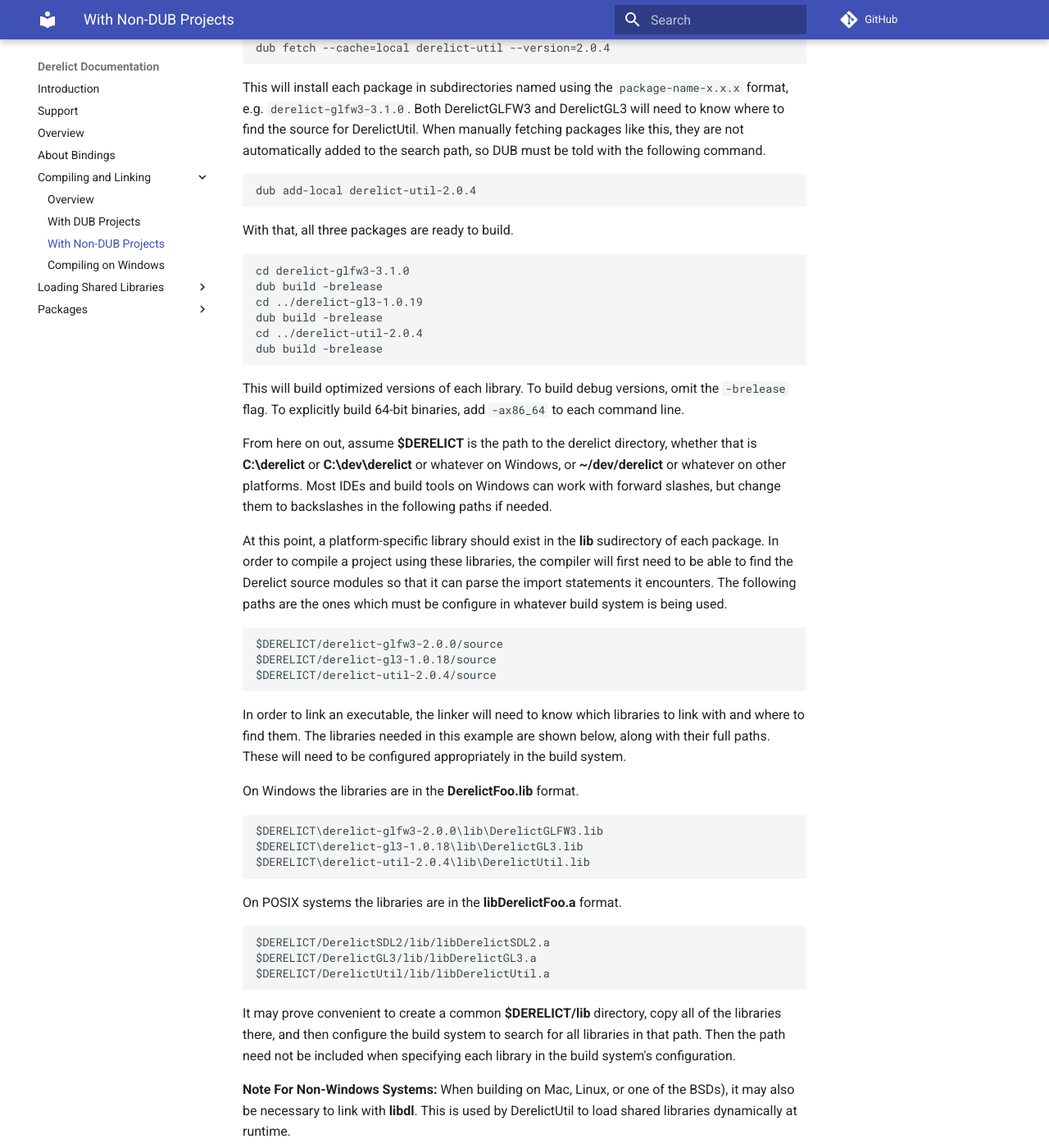
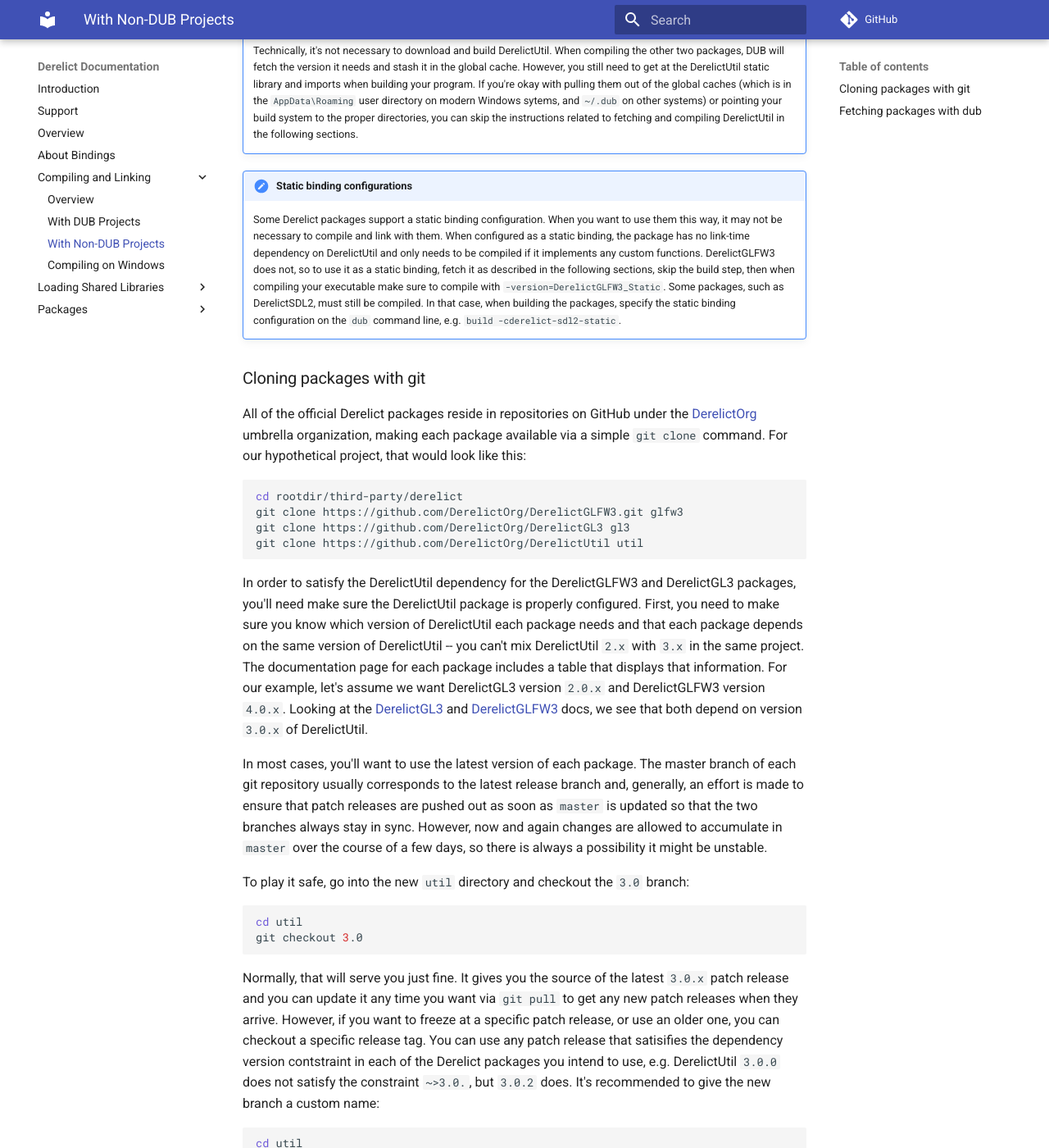
Before and after one commit to DerelictOrg/derelictorg.github.io, an MkDocs documentation site: the page built from docs/building/without-dub.md, in a window 1280 px wide and 1400 px high, scrolled down 624 px. Shown: the whole window at 82% size. Built offline with MkDocs 1.6.1 and Material for MkDocs 9.7.7, drawn with Linux system fonts in a browser that asks for light colours; old or Windows-style settings are respelled for this version of MkDocs; some of the changed text lies outside the part shown.

Commit message:
Revise the doc on building without dub

````diff
--- a/docs/building/without-dub.md
+++ b/docs/building/without-dub.md
@@ -1,69 +1,128 @@
-When using a build system besides DUB, or an IDE, to manage a Derelict project, the first thing to do is to determine which Derelict packages are required. In the example to follow, a project using DerelictGLFW3 and DerelictGL3 is assumed. Both, like all Derelict packages, have a dependency on DerelictUtil. All three of these packages will need to be obtained manually. One way is to clone them from their git repositories, but then the correct branches must be selected for the specific versions of each package required by the project. It's much simpler to perform a manual fetch with DUB and let it grab the correct branches instead.
+When using an IDE or any build system other than DUB to manage a project using Derelict, the Derelict packages must be manually compiled and configured.
 
-It's probably best to use the latest version of DerelictGLFW3 and DerelictGL3. The latest version can be determined by visiting [code.dlang.org] and searching for `derelict-glfw3` and `derelict-gl3` on that page. Currently, that is `3.1.0` for the former and `1.0.19` for the latter. It's also necessary to determine which version of DerelictUtil to build against. It should be a version compatible with all of the Derelict packages that will be used with the project. For this example, `2.0.4` is used.
+The first thing to do is to determine which Derelict packages are required. In the example to follow, a hypothetical project using [DerelictGLFW3] and [DerelictGL3] serves as an example. Let's assume a project directory tree that looks like this:
 
-The following commands will manually fetch each package.
+```txt
+- rootDir
+-- bin
+-- libs
+-- import
+--- derelict
+-- source
+-- third-party
+--- derelict
+```
+
+ All Derelict packages have a dependency on DerelictUtil. All three of these packages will need to be obtained and compiled. DUB is the only build tool supported, but there are two recommended ways to obtain the sources.
+
+!!! note "A DerelictUtil caveat"
+    Technically, it's not necessary to download and build DerelictUtil. When compiling the other two packages, DUB will fetch the version it needs and stash it in the global cache. However, you still need to get at the DerelictUtil static library and imports when building your program. If you're okay with pulling them out of the global caches (which is in the `AppData\Roaming` user directory on modern Windows sytems, and `~/.dub` on other systems) or pointing your build system to the proper directories, you can skip the instructions related to fetching and compiling DerelictUtil in the following sections.
+
+!!! note "Static binding configurations"
+    Some Derelict packages support a static binding configuration. When you want to use them this way, it may not be necessary to compile and link with them. When configured as a static binding, the package has no link-time dependency on DerelictUtil and only needs to be compiled if it implements any custom functions. DerelictGLFW3 does not, so to use it as a static binding, fetch it as described in the following sections, skip the build step, then when compiling your executable make sure to compile with `-version=DerelictGLFW3_Static`. Some packages, such as DerelictSDL2, must still be compiled. In that case, when building the packages, specify the static binding configuration on the `dub` command line, e.g. `build -cderelict-sdl2-static`.
+
+### Cloning packages with git
+
+All of the official Derelict packages reside in repositories on GitHub under the [DerelictOrg] umbrella organization, making each package available via a simple `git clone` command. For our hypothetical project, that would look like this:
+
+```bash
+cd rootdir/third-party/derelict
+git clone https://github.com/DerelictOrg/DerelictGLFW3.git glfw3
+git clone https://github.com/DerelictOrg/DerelictGL3 gl3
+git clone https://github.com/DerelictOrg/DerelictUtil util
+```
+
+In order to satisfy the DerelictUtil dependency for the DerelictGLFW3 and DerelictGL3 packages, you'll need make sure the DerelictUtil package is properly configured. First, you need to make sure you know which version of DerelictUtil each package needs and that each package depends on the same version of DerelictUtil -- you can't mix DerelictUtil `2.x` with `3.x` in the same project. The documentation page for each package includes a table that displays that information. For our example, let's assume we want DerelictGL3 version `2.0.x` and DerelictGLFW3 version `4.0.x`. Looking at the [DerelictGL3] and [DerelictGLFW3] docs, we see that both depend on version `3.0.x` of DerelictUtil.
+
+In most cases, you'll want to use the latest version of each package. The master branch of each git repository usually corresponds to the latest release branch and, generally, an effort is made to ensure that patch releases are pushed out as soon as `master` is updated so that the two branches always stay in sync. However, now and again changes are allowed to accumulate in `master` over the course of a few days, so there is always a possibility it might be unstable.
+
+To play it safe, go into the new `util` directory and checkout the `3.0` branch:
+
+```bash
+cd util
+git checkout 3.0
+```
+
+Normally, that will serve you just fine. It gives you the source of the latest `3.0.x` patch release and you can update it any time you want via `git pull` to get any new patch releases when they arrive. However, if you want to freeze at a specific patch release, or use an older one, you can checkout a specific release tag. You can use any patch release that satisifies the dependency version contstraint in each of the Derelict packages you intend to use, e.g. DerelictUtil `3.0.0` does not satisfy the constraint `~>3.0.`, but `3.0.2` does. It's recommended to give the new branch a custom name:
+
+```bash
+cd util
+git checkout tags/v3.0.0 -b 3.0.0-local
+```
+
+Once the DerelictUtil source is configured to the proper branch, DUB needs to be told where to find it. For this, we can use `dub add-local`, which takes a directory name and an optional versoin number as an argument. For this example, all we need is the directory name. Since we changed into the `util` directory in the step above, that means simply `.`.
+
+```bash
+dub add-local .
+```
+
+Of course, if you're still in the parent directory, it would be:
+
+```bash
+dub add-local util
+```
+
+With that, we're ready to build the DerelictGL3 and DerelictGLFW3 packages. Again, you can choose to build the master branch of each, checkout the latest branch that correponds to the latest release, or checkout a specific tag. For our example, we'll checkout the latest release branches.
+
+Assuming we're already in the `util` directory:
+
+```bash
+dub build -b release -ax86_64
+cd ../gl3
+git checkout 2.0
+dub build -brelease -ax86_64
+cd ../glfw3
+git checkout 4.0
+dub build -brelease -ax86_64
+```
+
+This will build optimized 64-bit versions of each library. To build debug versions, omit the `-brelease` flag. To build 32-bit binaries, omit the `-ax86_64`. On Windows, to build 32-bit COFF binaries, replace `ax86_64` with `x86_mscoff`.
+
+You'll now see the files like `util\lib\DerelictUtil.lib` on Windows and `util/lib/libDerelictUtil.a` elsewhere. To use the packages in your project, you need to configure your build tool or IDE to find these libraries along with the source. The import path needs to be set to include the `source` directory of each packge, e.g. `glfw3/source`, and the library path the `lib` directory of each package, e.g. `glfw3/lib`. Alternatively, you can copy all of the source files to a common root directory, do the same for the library files, and add one directory each to the import and library path configurations in your build tool instead of three.
+
+[DerelictOrg]: https://github.com/DerelictOrg
+
+### Fetching packages with dub
+
+Using the same hypothetical project as the example in the previous section, we'll see how to obtain DerelictGL3 `2.0.0`, DerelictGLFW3 `4.0.0`, and DerelictUtil `3.0.0` via `dub`. Note that using this approach is akin to cloning the repositories with git and checkout out a specific git tag.
+
+Starting from the same project root directory as above, the following commands will manually fetch each package.
 
 ```
-mkdir derelict
 cd derelict
-dub fetch --cache=local derelict-glfw3 --version=3.1.0
-dub fetch --cache=local derelict-gl3 --version=1.0.19
-dub fetch --cache=local derelict-util --version=2.0.4
+dub fetch --cache=local derelict-glfw3 --version=4.0.0
+dub fetch --cache=local derelict-gl3 --version=2.0.0
+dub fetch --cache=local derelict-util --version=3.0.0
 ```
 
-This will install each package in subdirectories named using the `package-name-x.x.x` format, e.g. `derelict-glfw3-3.1.0`. Both DerelictGLFW3 and DerelictGL3 will need to know where to find the source for DerelictUtil. When manually fetching packages like this, they are not automatically added to the search path, so DUB must be told with the following command.
+The `--cache=local` argument causes each package to be installed in subdirectories named using the `package-name-x.x.x` format, e.g. `derelict-glfw3-4.0.0`. Each of these directories will cotian a subdirectory that matches the DUB package name, e.g. `derelict-glfw3-4.0.0/derelict-glfw3`. This second subdirectory is the package root.
+
+As before, DUB needs to be told where to find DerelictUtil.
 
 ```
-dub add-local derelict-util-2.0.4
+dub add-local derelict-util-3.0.0/derelict-util
 ```
 
 With that, all three packages are ready to build.
 
 ```
-cd derelict-glfw3-3.1.0
-dub build -brelease
-cd ../derelict-gl3-1.0.19
-dub build -brelease
-cd ../derelict-util-2.0.4
-dub build -brelease
+cd derelict-glfw3-4.0.0/derelict-glfw3
+dub build -brelease -ax86_64
+cd ../derelict-gl3-2.0.0/derelict-gl3
+dub build -brelease -ax86_64
+cd ../derelict-util-3.0.0/derelict-util
+dub build -brelease -ax86_64
 ```
 
-This will build optimized versions of each library. To build debug versions, omit the `-brelease` flag. To explicitly build 64-bit binaries, add `-ax86_64` to each command line.
+This will build optimized 64-bit versions of each library. To build debug versions, omit the `-brelease` flag. To build 32-bit binaries, omit the `-ax86_64`. On Windows, to build 32-bit COFF binaries, replace `ax86_64` with `x86_mscoff`.
 
-From here on out, assume **$DERELICT** is the path to the derelict directory, whether that is **C:\derelict** or **C:\dev\derelict** or whatever on Windows, or **~/dev/derelict** or whatever on other platforms. Most IDEs and build tools on Windows can work with forward slashes, but change them to backslashes in the following paths if needed.
+You'll now see the files like `derelict-util-3.0.0\derelict-util\lib\DerelictUtil.lib` on Windows and `derelict-util-3.0.0/derelict-util/lib/libDerelictUtil.a` elsewhere. To use the packages in your project, you need to configure your build tool or IDE to find these libraries along with the source. The import path needs to be set to include the `source` directory of each packge, e.g. `derelict-glfw3-4.0.0/derelict-glfw3/source`, and the library path the `lib` directory of each package, e.g. `derelict-glfw3-4.0.0/derelict-glfw3/lib`. Alternatively, you can copy all of the source files to a common root directory, do the same for the library files, and add one directory each to the import and library path configurations in your build tool instead of three.
 
-At this point, a platform-specific library should exist in the **lib** sudirectory of each package. In order to compile a project using these libraries, the compiler will first need to be able to find the Derelict source modules so that it can parse the import statements it encounters. The following paths are the ones which must be configure in whatever build system is being used.
-
-```
-$DERELICT/derelict-glfw3-2.0.0/source
-$DERELICT/derelict-gl3-1.0.18/source
-$DERELICT/derelict-util-2.0.4/source
-
-```
-
-In order to link an executable, the linker will need to know which libraries to link with and where to find them. The libraries needed in this example are shown below, along with their full paths. These will need to be configured appropriately in the build system.
-
-On Windows the libraries are in the **DerelictFoo.lib** format.
-
-```
-$DERELICT\derelict-glfw3-2.0.0\lib\DerelictGLFW3.lib
-$DERELICT\derelict-gl3-1.0.18\lib\DerelictGL3.lib
-$DERELICT\derelict-util-2.0.4\lib\DerelictUtil.lib
-```
-
-On POSIX systems the libraries are in the **libDerelictFoo.a** format.
-
-```
-$DERELICT/DerelictSDL2/lib/libDerelictSDL2.a
-$DERELICT/DerelictGL3/lib/libDerelictGL3.a
-$DERELICT/DerelictUtil/lib/libDerelictUtil.a
-```
-
-It may prove convenient to create a common **$DERELICT/lib** directory, copy all of the libraries there, and then configure the build system to search for all libraries in that path. Then the path need not be included when specifying each library in the build system's configuration.
-
-**Note For Non-Windows Systems:** When building on Mac, Linux, or one of the BSDs), it may also be necessary to link with **libdl**. This is used by DerelictUtil to load shared libraries dynamically at runtime.
+!!! note "For Linux"
+    When compiling executables that use Derelict dynamic bindings on Linux, it's necessary to link with `libdl`. This is used by DerelictUtil to load shared libraries dynamically at runtime.
 
 Failure to properly configure the build system will result in compilation or linker errors. It is beyond the scope of this documentation to describe how to configure the various IDEs and build tools people may use with D. Learning to do so is entirely up to the user.
 
 [code.dlang.org]: https://code.dlang.org
+[DerelictGLFW3]: ../packages/glfw3
+[DerelictGL3]: ../packages/gl3
````
